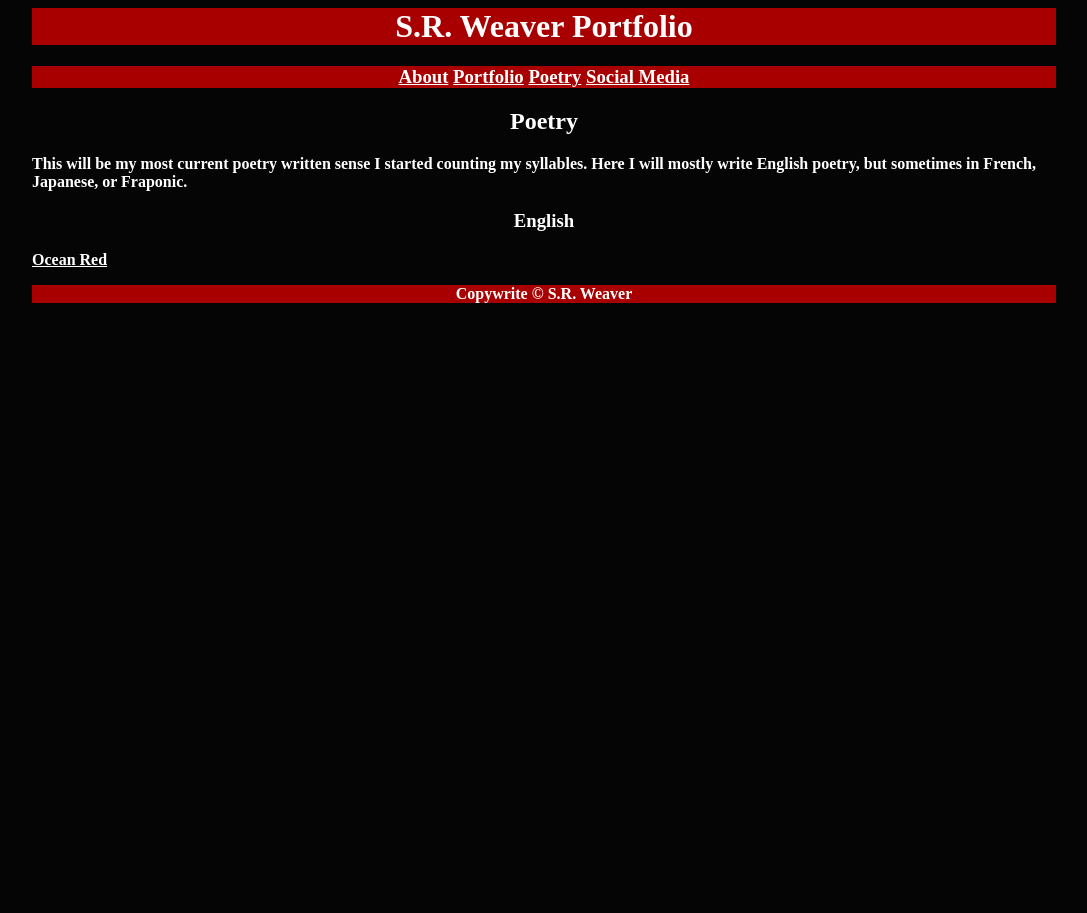
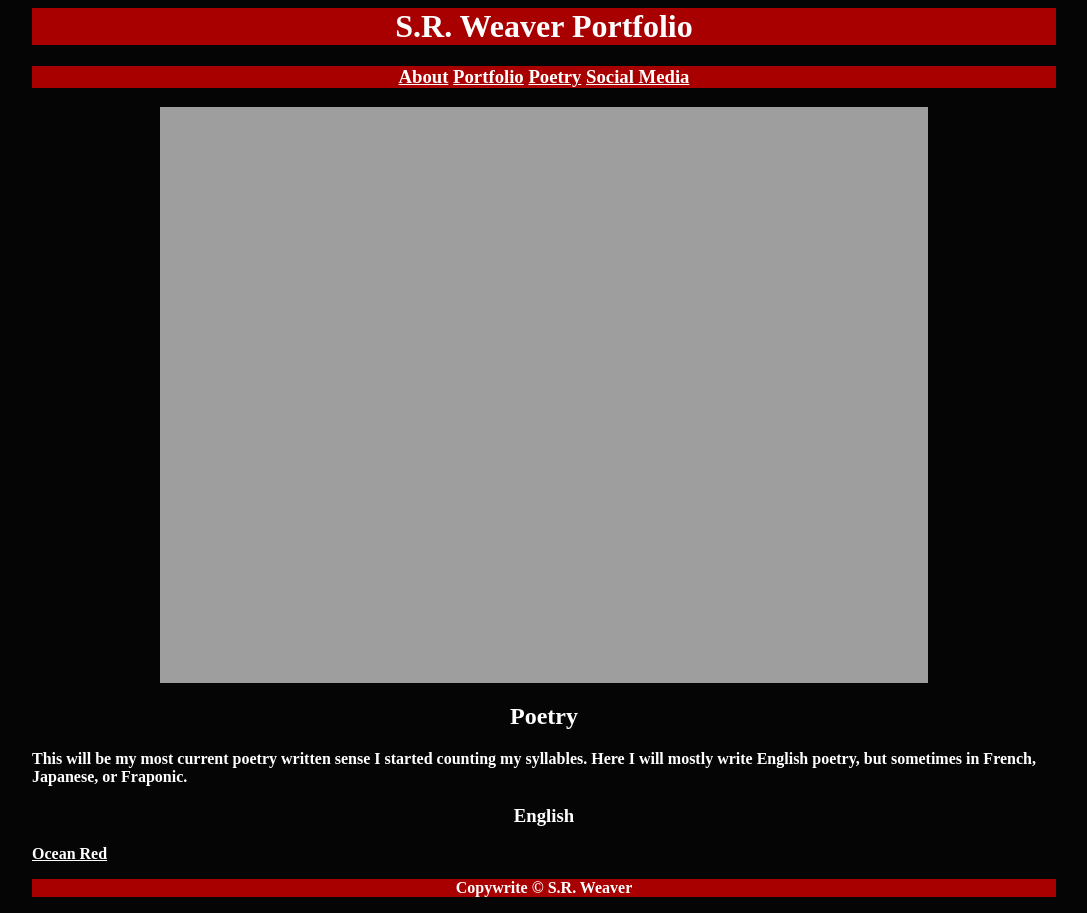
Before and after one commit to LWFlouisa/VampirePortfolio, a Jekyll site: the page built from poetry.md, in a window 1280 px wide. Shown: the whole page, without its empty margins (96-1183 px from the left). Built offline with Jekyll 4.4.1, drawn with Linux system fonts in a browser that asks for light colours.

Commit message:
Update poetry.md

```diff
--- a/poetry.md
+++ b/poetry.md
@@ -3,6 +3,8 @@ title: Poetry
 layout: default
 permalink: /poetry
 ---
+<center><img src="https://lwflouisa.github.io/Portfolio/assets/img/uploadedfairy.png" width="75%"></center>
+
 ## Poetry
 This will be my most current poetry written sense I started counting my syllables. Here I will mostly write English poetry, but sometimes in French, Japanese, or Fraponic.
 
```
